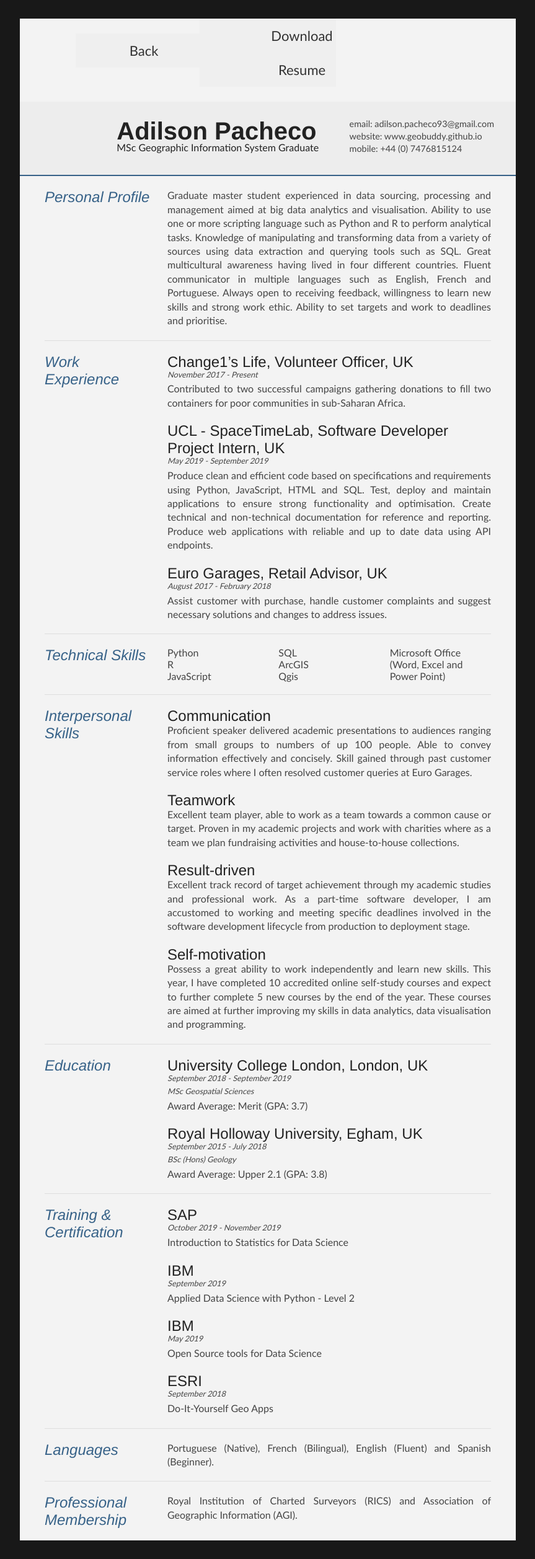
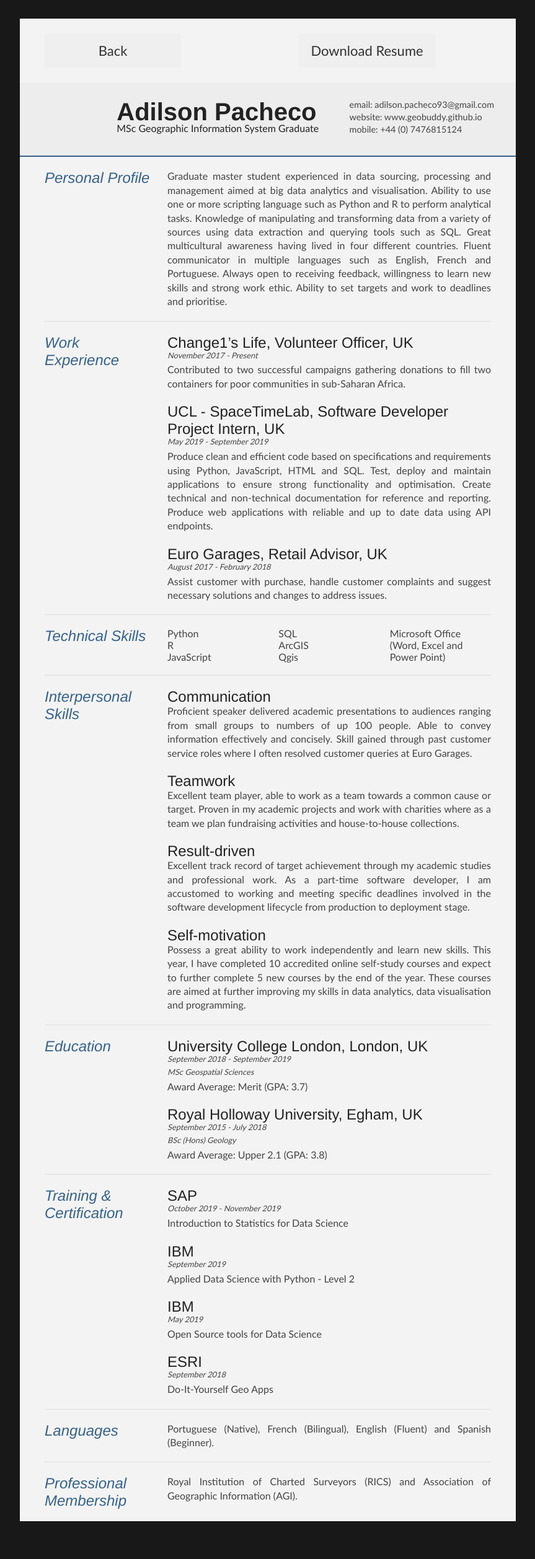
Before and after one commit to Geobuddy/geobuddy.github.io, a Jekyll site: the page built from _pages/resume.md, in a window 1280 px wide. Shown: the whole page at 62% size, without its empty margins (208-1071 px from the left). Built offline with Jekyll 4.4.1, drawn with Linux system fonts in a browser that asks for light colours; some web fonts are replaced; after the commit the page ends 2484 px from its top, so only the background shows below that.

Commit message:
add button

```diff
--- a/_layouts/resume.html
+++ b/_layouts/resume.html
@@ -15,9 +15,9 @@
 </head>
 <body id="top">
 <div id="cv" class="instaFade">
-	<div style="width: 100%;" align="center">
-    <div style="width: 400px; float: left;"> <a href="https://geobuddy.github.io/" class="contact-button">Back</a></div>
-    <div> <a href="{{ '/images/Me.png' | relative_url }}" download="adilson_pacheco_resume/cv" class="contact-button">Download Resume</a></div>
+	<div style="width: 100%; overflow: hidden;">
+    <div style="width: 300px; float: left;"> <a href="https://geobuddy.github.io/" class="contact-button" itemprop="email">Back</a> </div>
+    <div style="margin-left: 320px;"> <a href="{{ '/images/Me.png' | relative_url }}" download="andy_boutte_resume" class="contact-button" itemprop="email">Download Resume</a> </div>
   </div>
 
 	<div class="mainDetails">
```
